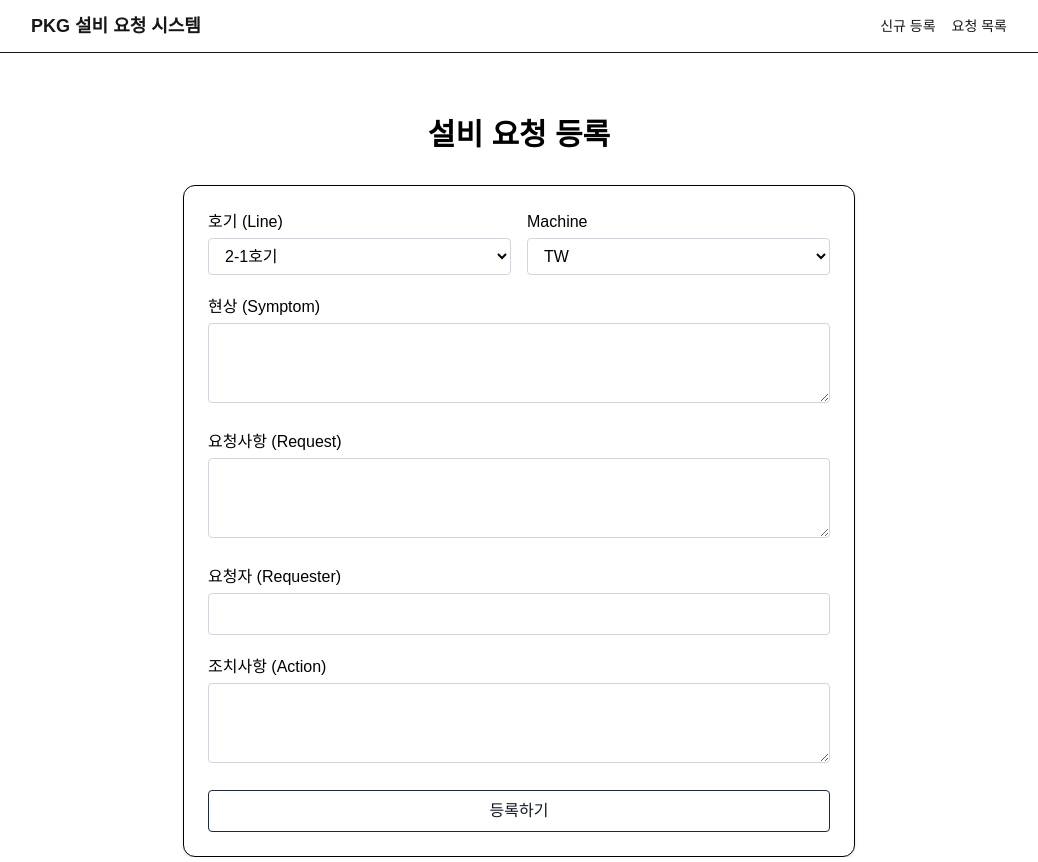
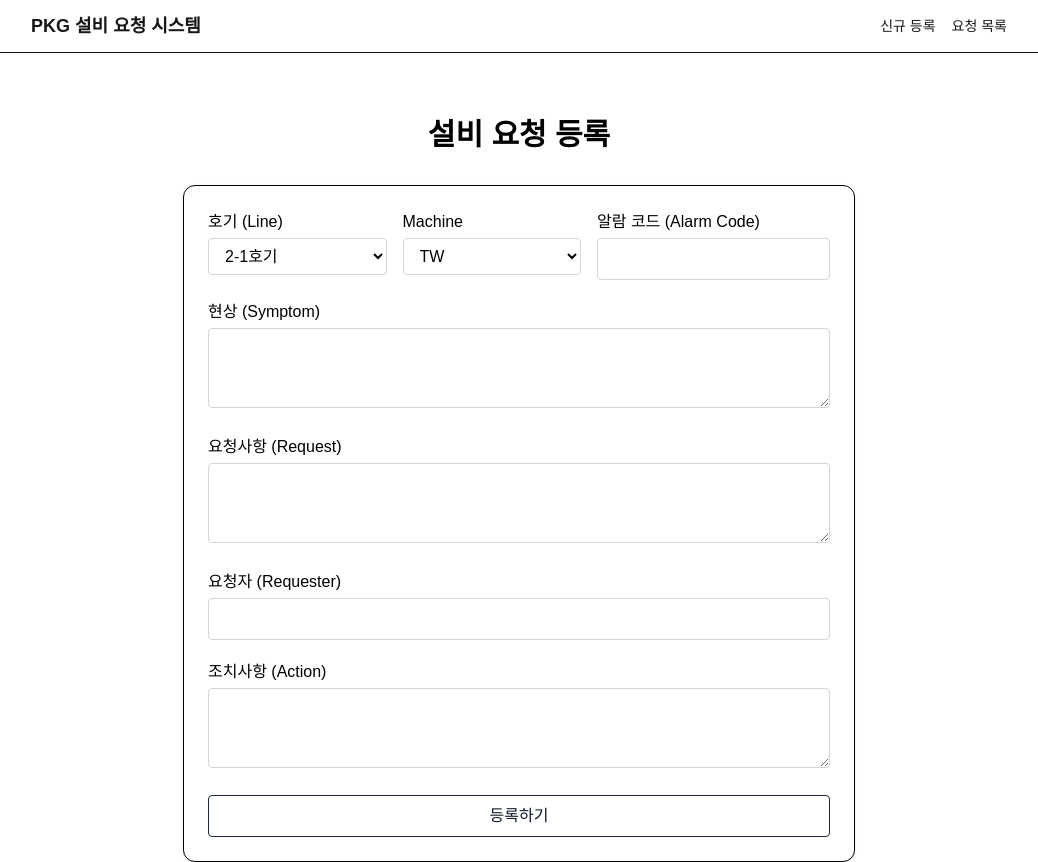
Before and after one commit to sangma0110/pkg_project1, a Next.js app: page / in a window 1280 px wide. Shown: the whole page, without its empty margins (121-1159 px from the left). Built offline with nearby package versions, Linux system fonts and the light colour scheme.

Commit message:
Web Alarm Added.

```diff
--- a/app/api/forms/route.ts
+++ b/app/api/forms/route.ts
@@ -8,6 +8,7 @@ export interface FormRow {
   Timestamp?: string | Date;
   Line?: "2-1호기" | "2-2호기" | string;
   Machine?: string;
+  AlarmCode?: string;
   Symptom?: string;
   Request?: string;
   Requester?: string;
--- a/app/page.tsx
+++ b/app/page.tsx
@@ -6,6 +6,7 @@ import type { FormRow } from "@/app/api/forms/route";
 type FormPayload = Omit<FormRow, "Timestamp"> & {
   line: string;
   machine: string;
+  alarmCode?: string;
   symptom: string;
   request: string;
   requester: string;
@@ -18,6 +19,7 @@ export default function NewFormPage() {
   const [form, setForm] = useState<FormPayload>({
     line: "2-1호기",
     machine: "TW",
+    alarmCode: "",
     symptom: "",
     request: "",
     requester: "",
@@ -27,6 +29,7 @@ export default function NewFormPage() {
   const validateForm = (form: FormPayload): string | null => {
     if (!form.line) return "호기를 선택해주세요.";
     if (!form.machine) return "Machine을 선택해주세요.";
+    if (!form.alarmCode?.trim()) return "알람 코드를 입력해주세요.";
     if (!form.symptom.trim()) return "현상을 입력해주세요.";
     if (!form.request.trim()) return "요청사항을 입력해주세요.";
     if (!form.requester.trim()) return "요청자를 입력해주세요.";
@@ -75,6 +78,7 @@ export default function NewFormPage() {
       setForm({
         line: "2-1호기",
         machine: "TW",
+        alarmCode: "",
         symptom: "",
         request: "",
         requester: "",
@@ -127,6 +131,18 @@ export default function NewFormPage() {
                 <option value="CA">CA</option>
                 <option value="EL">EL</option>
               </select>
+            </div>
+            <div>
+              <label className="block mb-1 font-medium">
+                알람 코드 (Alarm Code)
+              </label>
+              <input
+                name="alarmCode"
+                value={form.alarmCode ?? ""}
+                onChange={handleChange}
+                className="w-full border border-gray-300 rounded px-3 py-2 bg-white"
+                placeholder=""
+              />
             </div>
           </div>
 
```
